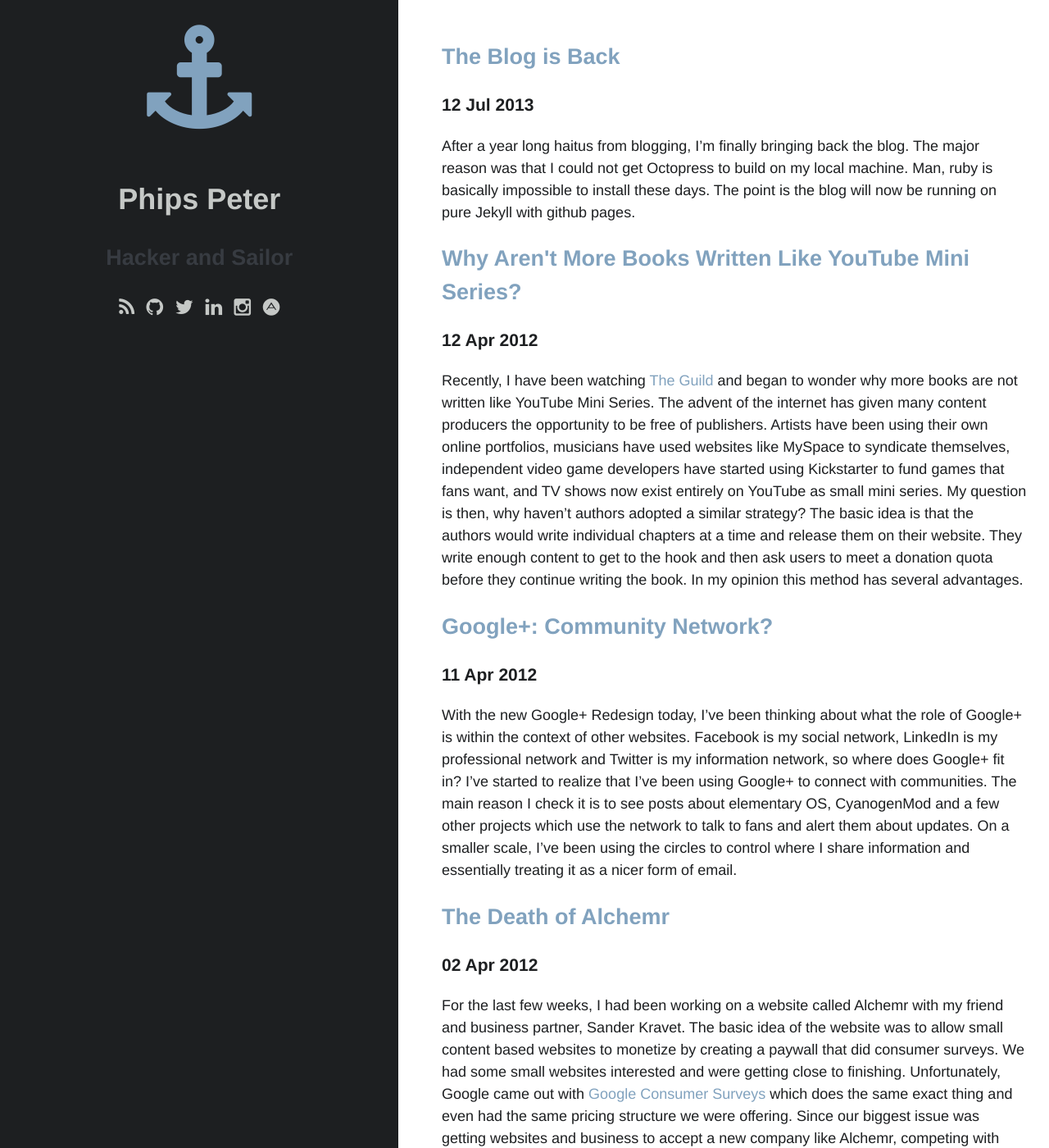
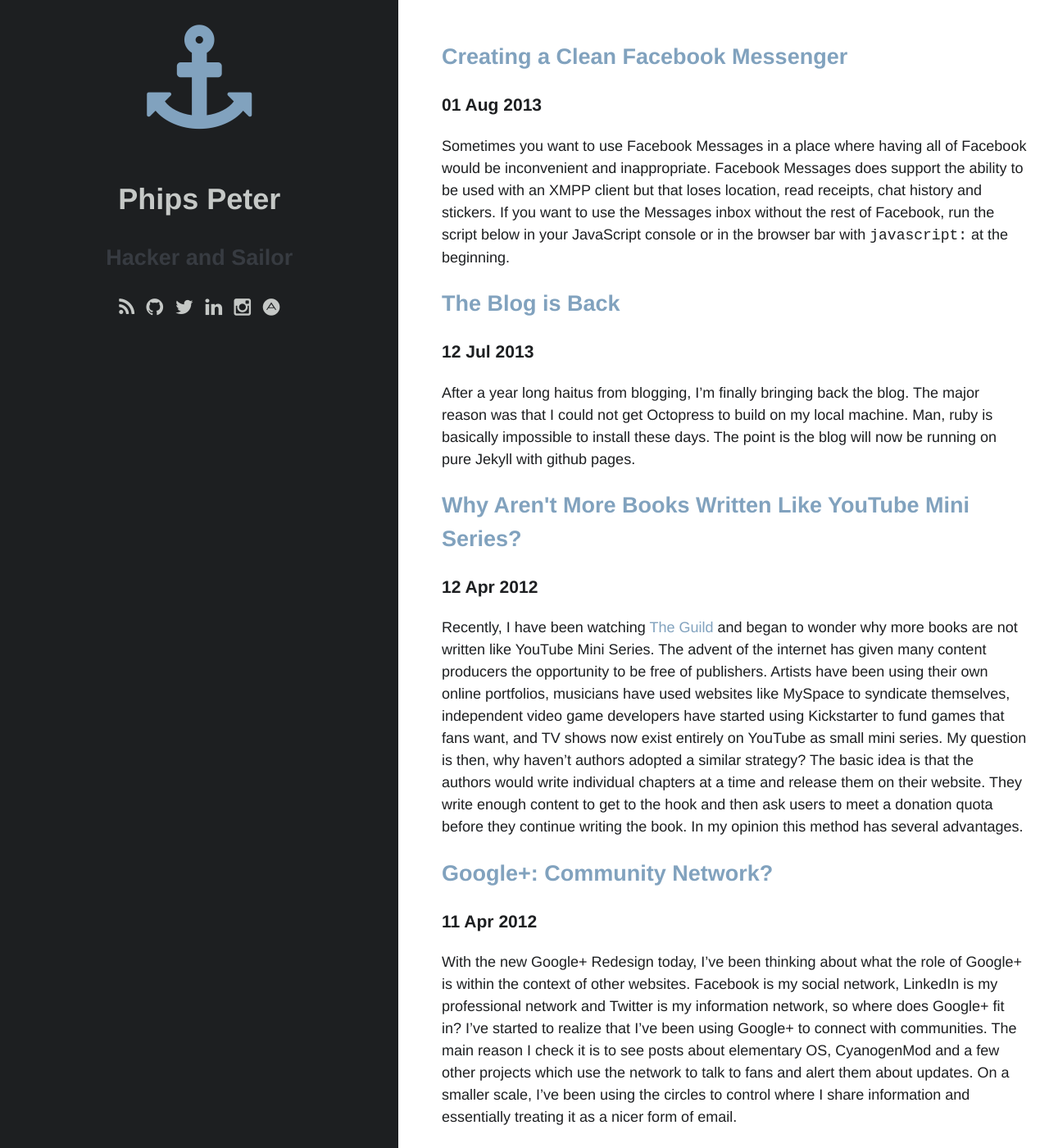
Before and after one commit to hannah-grape/pspeter3.github.io, a Jekyll site: the page built from index.html, in a window 1280 px wide and 1400 px high. Shown: the whole window at 82% size. Built offline with Jekyll 4.4.1, drawn with Linux system fonts in a browser that asks for light colours; Markdown is read by kramdown in place of the engine named in the settings.

Commit message:
Adding post about Facebook Messenger

````diff
--- /dev/null
+++ b/_posts/2013-08-01-creating-a-clean-facebook-messenger.markdown
@@ -0,0 +1,30 @@
+---
+layout: post
+title: "Creating a Clean Facebook Messenger"
+date: 2013-08-01 07:37
+---
+
+Sometimes you want to use Facebook Messages in a place where having all of Facebook would be
+inconvenient and inappropriate. Facebook Messages does support the ability to be used with an XMPP
+client but that loses location, read receipts, chat history and stickers. If you want to use the
+Messages inbox without the rest of Facebook, run the script below in your JavaScript console or in
+the browser bar with `javascript:` at the beginning.
+
+```js
+(function() {
+  var messenger, nodes, width, columns;
+  messenger = document.getElementById('pagelet_web_messenger');
+  document.body.appendChild(messenger.parentNode.removeChild(messenger));
+  nodes = document.getElementsByClassName('_li');
+  for (var i = nodes.length - 1; i >= 0; i--) {
+    nodes[i].remove();
+  };
+  width = messenger.clientWidth;
+  columns = document.getElementsByClassName('uiScrollableAreaBody');
+  for (var i = columns.length - 1; i >= 0; i--) {
+    width -= columns[i].clientWidth;
+  };
+  width = (parseInt(width / 2) + 'px');
+  messenger.style.paddingLeft = width;
+}());
+```
--- a/assets/less/blog.less
+++ b/assets/less/blog.less
@@ -96,7 +96,9 @@
   }
 
   pre {
+    overflow: scroll;
     padding: 0.4em;
+    white-space: pre;
   }
 }
 
--- a/css/blog.css
+++ b/css/blog.css
@@ -489,5 +489,5 @@
 .masthead ul.accounts{list-style-type:none;padding:0}.masthead ul.accounts li{display:inline;padding:0 0.5ex}
 .masthead .wrapper{padding:0 19%;text-align:center}
 .content{max-width:80ex;padding:1.5em;color:#1d1f21}.content a{color:#81a2be}
-.content pre{padding:0.4em}
+.content pre{overflow:scroll;padding:0.4em;white-space:pre}
 @media screen and (max-width:768px){.masthead .logo{font-size:32px} .masthead ul.accounts i{font-size:24px}}@media screen and (min-width:768px){body{font-size:18px} .masthead{position:fixed;top:0;bottom:0;left:0;z-index:5;width:38%}.masthead .logo{font-size:128px} .masthead ul.accounts i{font-size:24px} .content{margin-left:40%}}
````
